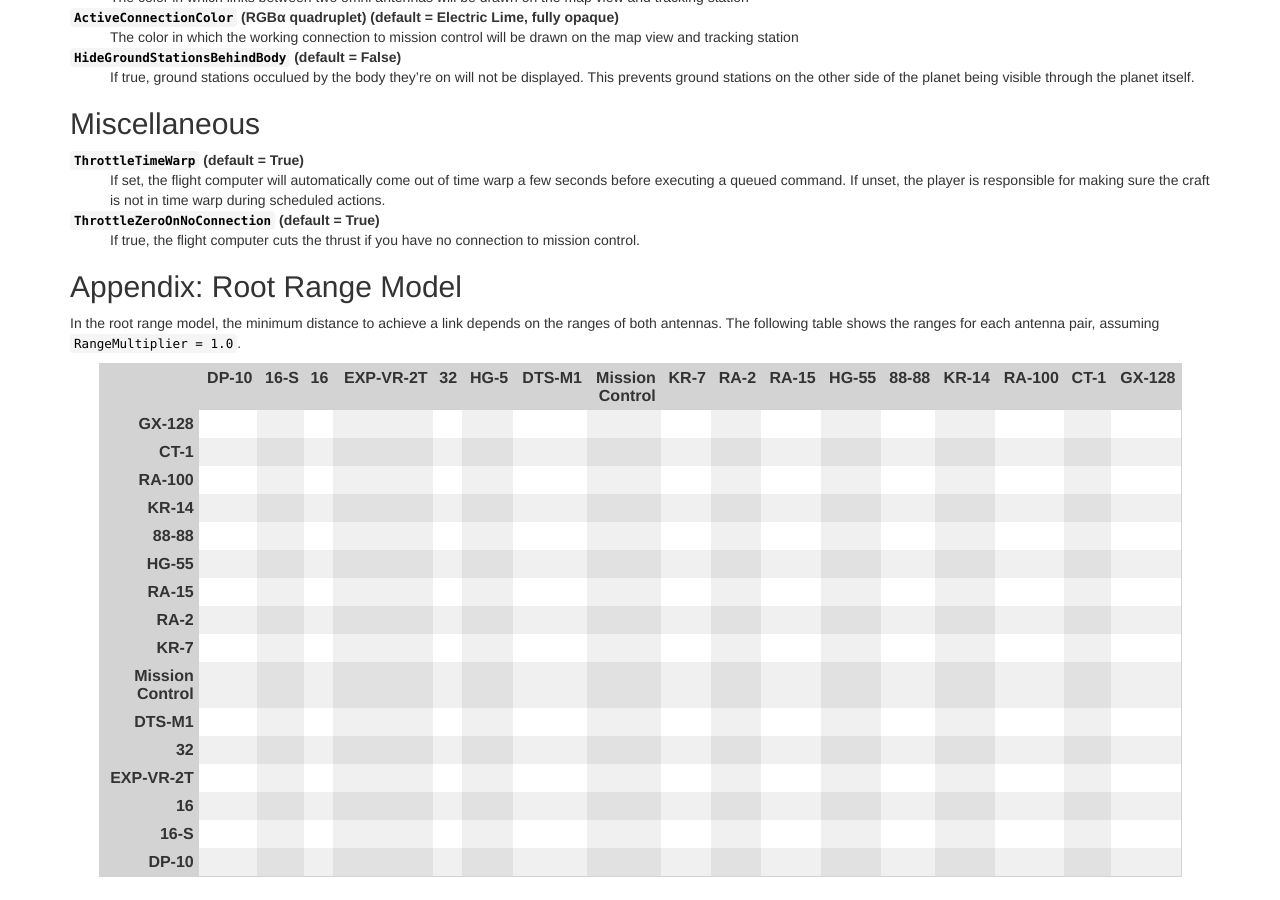
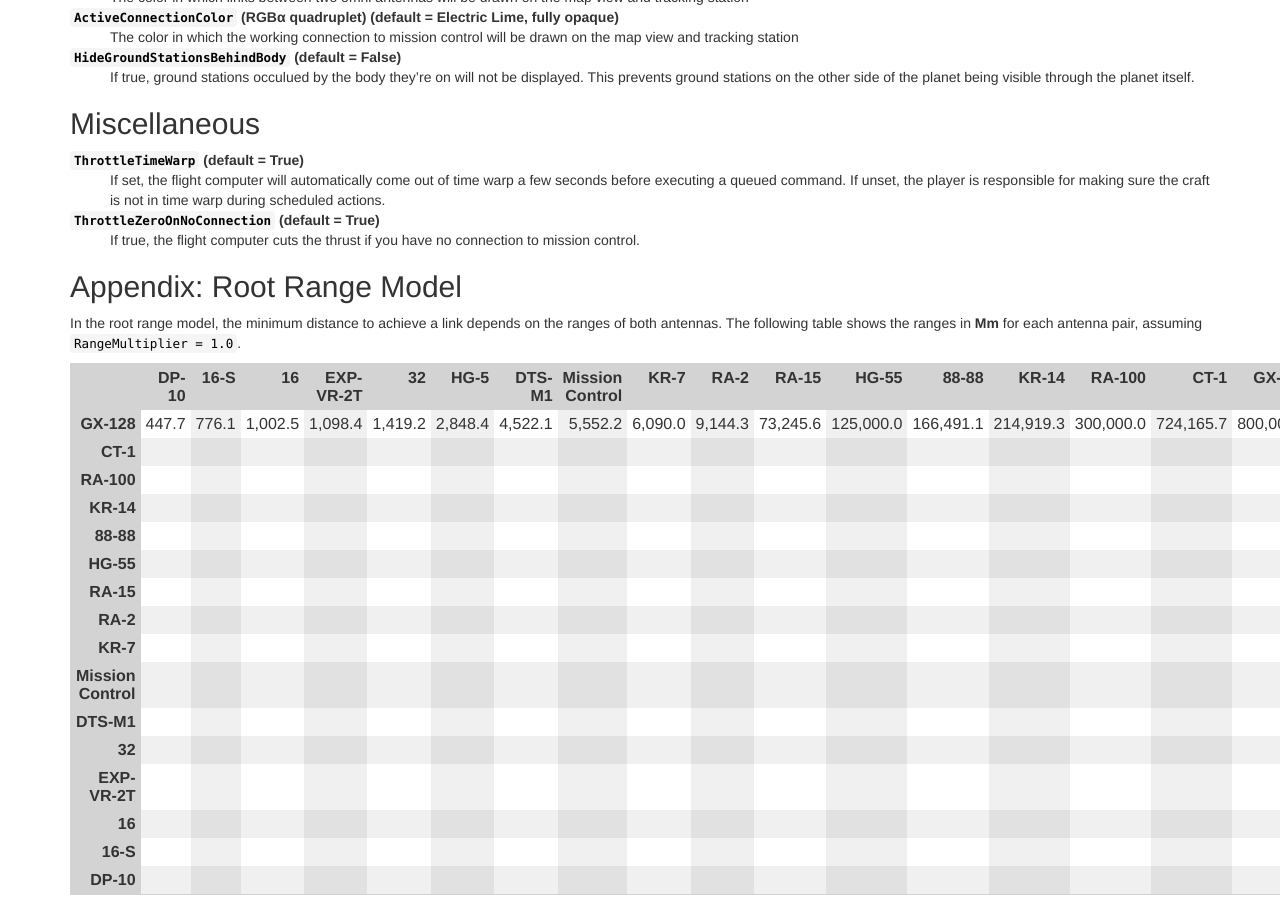
Before and after one commit to RemoteTechnologiesGroup/RemoteTech, a Jekyll site: the page built from guide/settings.md, in a window 1280 px wide and 900 px high, scrolled down 1376 px. Built offline with Jekyll 4.4.1, drawn with Linux system fonts in a browser that asks for light colours; nearby versions of some CDN libraries.

Commit message:
Add first row of data to root-model table to inspect

```diff
--- a/guide/settings.md
+++ b/guide/settings.md
@@ -73,11 +73,11 @@ The settings are as follows:
 
 ## Appendix: Root Range Model
 
-In the root range model, the minimum distance to achieve a link depends on the ranges of both antennas. The following table shows the ranges for each antenna pair, assuming `RangeMultiplier = 1.0`.
+In the root range model, the minimum distance to achieve a link depends on the ranges of both antennas. The following table shows the ranges in **Mm** for each antenna pair, assuming `RangeMultiplier = 1.0`.
 
 &nbsp; | DP-10 | 16-S | 16 | EXP-VR-2T | 32 | HG-5 | DTS-M1 | Mission<br/>Control | KR-7 | RA-2 | RA-15 | HG-55 | 88-88 | KR-14 | RA-100 | CT-1 | GX-128
 ---: | ---: | ---: | ---: | ---: | ---: | ---: | ---: | ---: | ---: | ---: | ---: | ---: | ---: | ---: | ---: | ---: | ---:
-GX-128 |
+GX-128 | 447.7 | 776.1 | 1,002.5 | 1,098.4 | 1,419.2 | 2,848.4 | 4,522.1 | 5,552.2 | 6,090.0 | 9,144.3 | 73,245.6 | 125,000.0 | 166,491.1 | 214,919.3 | 300,000.0 | 724,165.7 | 800,000.0
 CT-1 |
 RA-100 |
 KR-14 |
```
